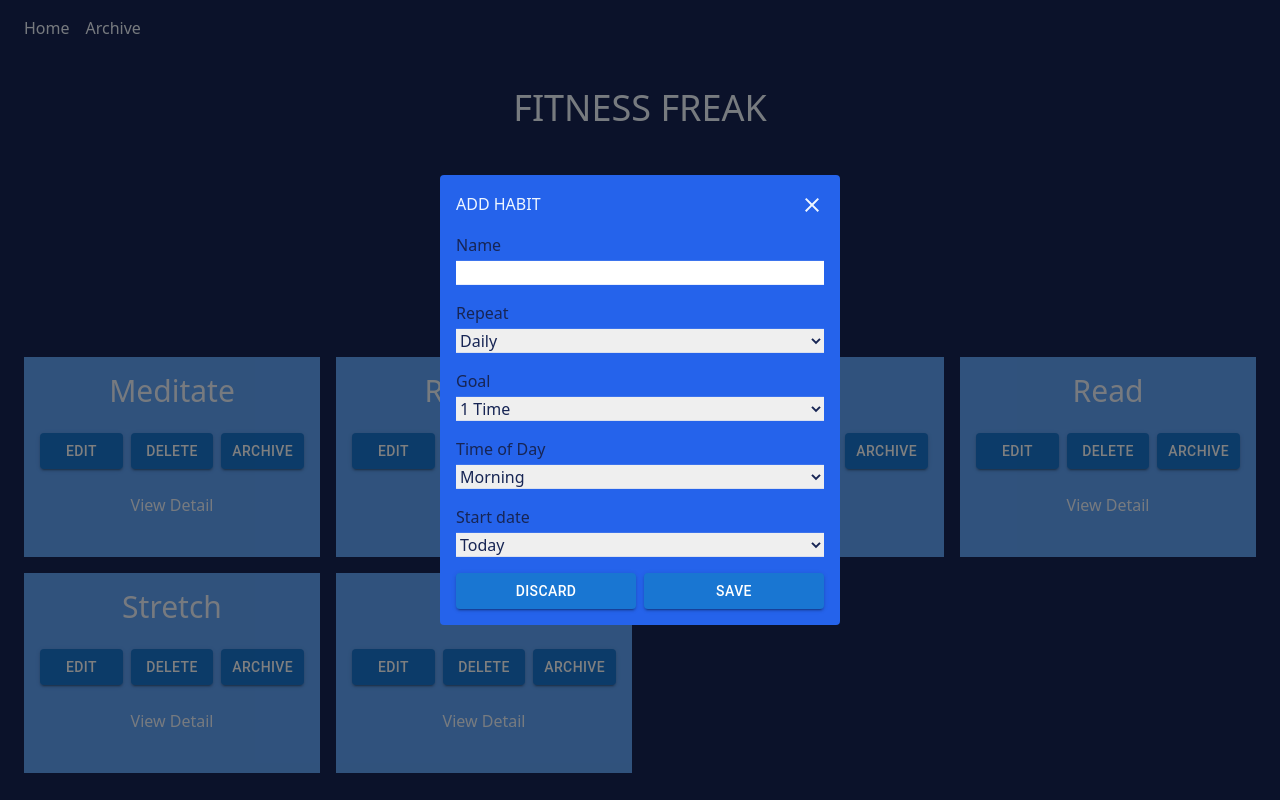
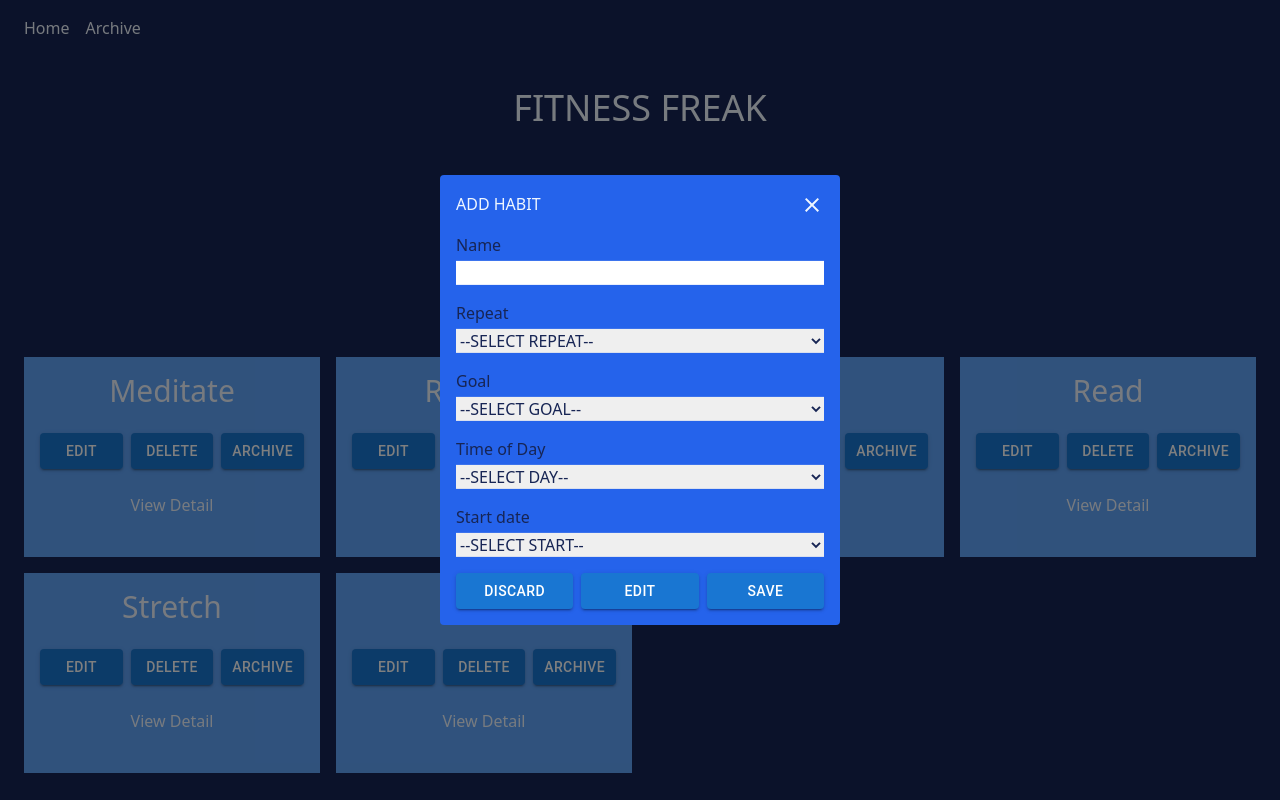
Before and after one commit to vivekbhatt07/MCR-2, a React (Vite) app: page / in a window 1280 px wide. Both pictures are taken after a click on the button "ADD A NEW HABIT". Built offline with nearby package versions, Linux system fonts and the light colour scheme.

Commit message:
ADD: Edit Fix

```diff
--- a/src/Pages/Home/index.jsx
+++ b/src/Pages/Home/index.jsx
@@ -86,6 +86,7 @@ const Home = () => {
                   onChange={handleHabitData}
                   value={habitData.habitRepeat}
                 >
+                  <option value="">--SELECT REPEAT--</option>
                   <option value="daily">Daily</option>
                   <option value="alternate">Alternate</option>
                   <option value="weekly">Weekly</option>
@@ -98,6 +99,7 @@ const Home = () => {
                   onChange={handleHabitData}
                   value={habitData.habitGoal}
                 >
+                  <option value="">--SELECT GOAL--</option>
                   <option value="one">1 Time</option>
                   <option value="two">2 Times</option>
                   <option value="three">3 Times</option>
@@ -111,6 +113,7 @@ const Home = () => {
                   onChange={handleHabitData}
                   value={habitData.habitDay}
                 >
+                  <option value="">--SELECT DAY--</option>
                   <option value="morning">Morning</option>
                   <option value="afternoon">Afternoon</option>
                   <option value="evening">Evening</option>
@@ -125,6 +128,7 @@ const Home = () => {
                   onChange={handleHabitData}
                   value={habitData.habitStart}
                 >
+                  <option value="">--SELECT START--</option>
                   <option value="today">Today</option>
                   <option value="tomorrow">Tomorrow</option>
                   <option value="overmorrow">Overmorrow</option>
@@ -133,7 +137,7 @@ const Home = () => {
               <div className="flex gap-2">
                 <Button
                   variant="contained"
-                  className="basis-1/2"
+                  className="basis-1/3"
                   onClick={() => {
                     handleCloseHabit();
                     setHabitData({
@@ -147,10 +151,10 @@ const Home = () => {
                 >
                   Discard
                 </Button>
-                {habitData.habitName ? (
+
                 <Button
                   variant="contained"
-                    className="basis-1/2"
+                  className="basis-1/3"
                   type="submit"
                   onClick={() =>
                     dispatch({ type: "EDIT_HABIT", payload: habitData })
@@ -158,10 +162,10 @@ const Home = () => {
                 >
                   Edit
                 </Button>
-                ) : (
+
                 <Button
                   variant="contained"
-                    className="basis-1/2"
+                  className="basis-1/3"
                   type="submit"
                   onClick={() =>
                     dispatch({ type: "ADD_HABIT", payload: habitData })
@@ -169,7 +173,6 @@ const Home = () => {
                 >
                   Save
                 </Button>
-                )}
               </div>
             </form>
           </div>
```
Lines whose indentation alone changed are shown as unchanged.
